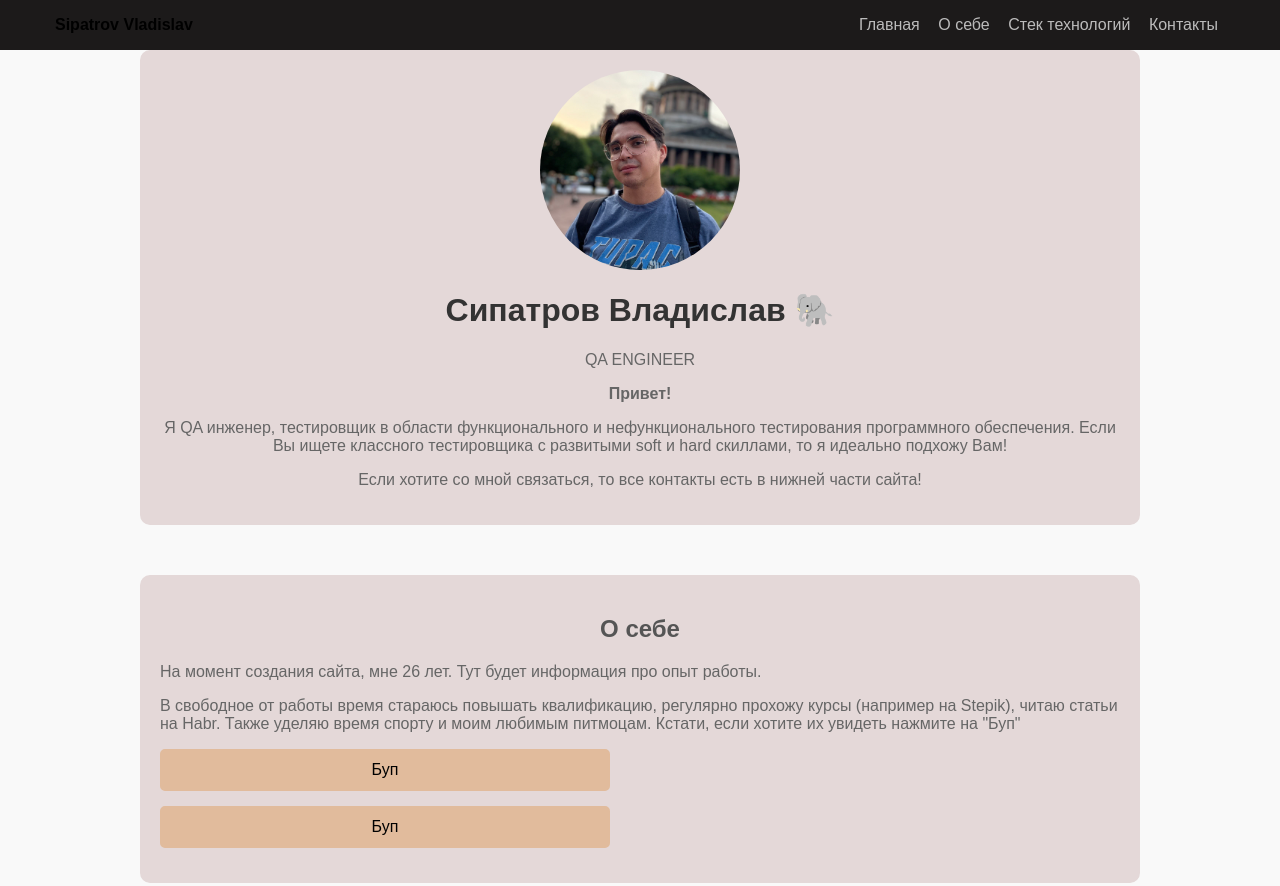
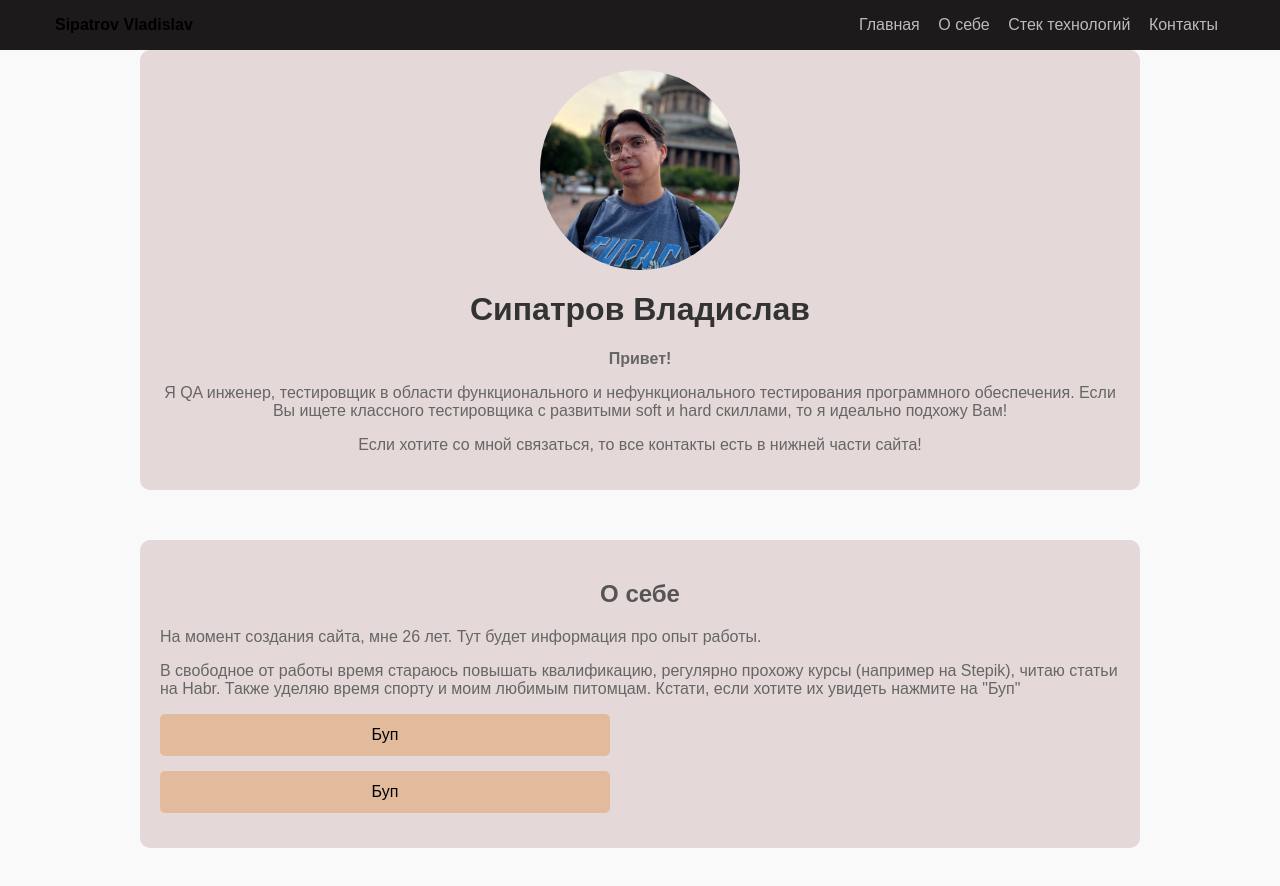
Before and after one commit to Vladislav-Sipatrov-QA/Vladislav-Sipatrov-QA.github.io, a plain HTML site: page index.html in a window 1280 px wide. Shown: the top 886 px of the page. Drawn offline with Linux system fonts and the light colour scheme.

Commit message:
Опечатка

```diff
--- a/index.html
+++ b/index.html
@@ -39,8 +39,7 @@
 <body style="background-image: url('bg.jpg'); background-size: cover;">
     <div class="container" id="home">
         <div class="avatar"></div>
-        <h1>Сипатров Владислав 🐘</h1>
-        <p> QA ENGINEER</p>
+        <h1>Сипатров Владислав</h1>
         <p style="font-weight: bold;">Привет!<p>
         <p>Я QA инженер, тестировщик в области функционального и нефункционального тестирования программного обеспечения. Если Вы ищете классного тестировщика с развитыми soft и hard скиллами, то я идеально подхожу Вам!
         <p>Если хотите со мной связаться, то все контакты есть в нижней части сайта!</p>
@@ -49,7 +48,7 @@
     <div class="container" id="about">
         <h2>О себе</h2>
         <p class="about_p">На момент создания сайта, мне 26 лет. Тут будет информация про опыт работы.</p>
-        <p class="about_p">В свободное от работы время стараюсь повышать квалификацию, регулярно прохожу курсы (например на Stepik), читаю статьи на Habr. Также уделяю время спорту и моим любимым питмоцам. Кстати, если хотите их увидеть нажмите на "Буп"
+        <p class="about_p">В свободное от работы время стараюсь повышать квалификацию, регулярно прохожу курсы (например на Stepik), читаю статьи на Habr. Также уделяю время спорту и моим любимым питомцам. Кстати, если хотите их увидеть нажмите на "Буп"
         </p>
         <div class="kot">
             <button type="submit" onclick="showImage()">Буп</button>
```
